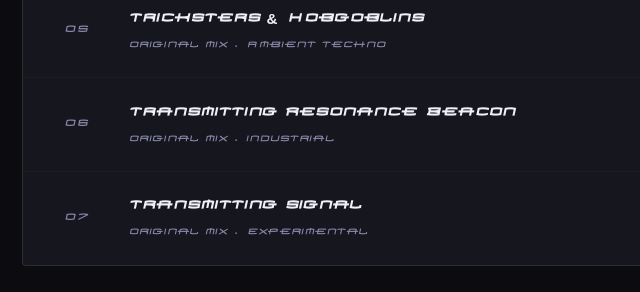
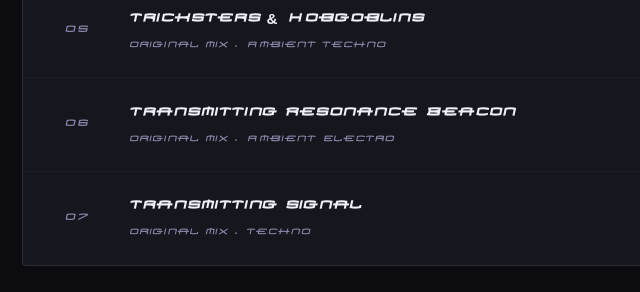
Before and after one commit to Sozark/NjemWebsite, a plain HTML site: page Index.html in a window 1280 px wide. Shown: the part 1820-2112 px from the top of the page, 122-762 px from the left. Drawn offline with Linux system fonts and the light colour scheme.

Commit message:
Update Index.html

```diff
--- a/Index.html
+++ b/Index.html
@@ -213,7 +213,7 @@
                   </div>
                   <div class="track-info">
                     <div class="track-name">Transmitting Resonance Beacon</div>
-                    <div class="track-meta">Original Mix &middot; Industrial</div>
+                    <div class="track-meta">Original Mix &middot; Ambient Electro</div>
                   </div>
                   <div class="track-right">
                     <div class="track-duration">5:11</div>
@@ -228,7 +228,7 @@
                   </div>
                   <div class="track-info">
                     <div class="track-name">Transmitting Signal</div>
-                    <div class="track-meta">Original Mix &middot; Experimental</div>
+                    <div class="track-meta">Original Mix &middot; Techno</div>
                   </div>
                   <div class="track-right">
                     <div class="track-duration">7:26</div>
```
